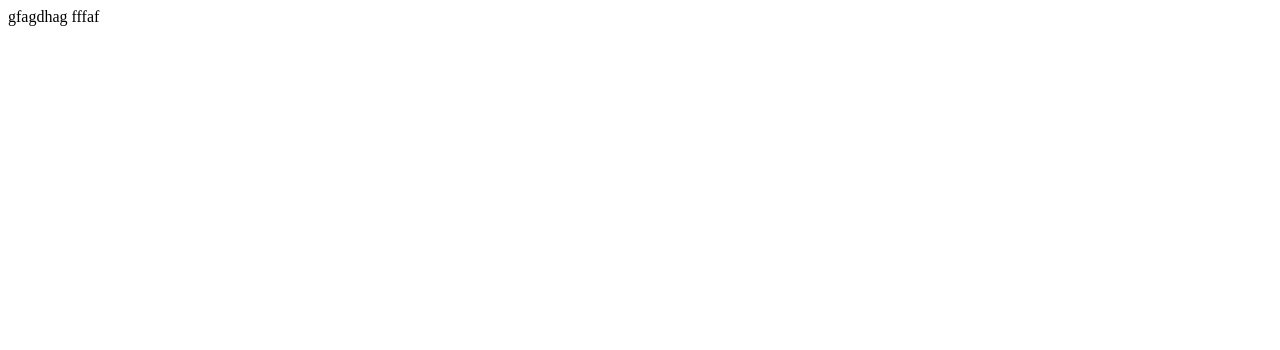
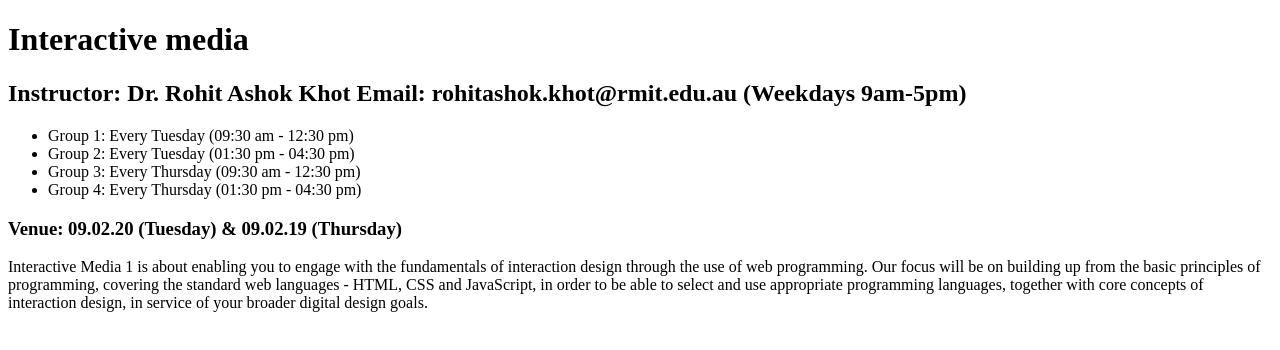
Before and after one commit to IMNOTJUSTIN778/IMNOTJUSTIN778.github.io, a plain HTML site: page index.html in a window 1280 px wide. Drawn offline with Linux system fonts and the light colour scheme.

Commit message:
Update index.html

```diff
--- a/index.html
+++ b/index.html
@@ -4,10 +4,24 @@
     <meta charset="UTF-8">
     <meta name="viewport" content="width=device-width, initial-scale=1.0">
     <title>Document</title>
-</head>gfagdhag
+</head>
 <body>
+    <h1>Interactive media</h1>
+    <h2>
+        Instructor: Dr. Rohit Ashok Khot
+        Email: rohitashok.khot@rmit.edu.au (Weekdays 9am-5pm)
+    </h2>
+    <ul>
+        <li>Group 1: Every Tuesday (09:30 am - 12:30 pm) </li>
+        <li>Group 2: Every Tuesday (01:30 pm - 04:30 pm)</li>
+        <li>Group 3: Every Thursday (09:30 am - 12:30 pm)</li>
+        <li>Group 4: Every Thursday (01:30 pm - 04:30 pm)
+        </li>
+    </ul>
 
-    fffaf
+    <h3>Venue: 09.02.20 (Tuesday) & 09.02.19 (Thursday)
+    </h3>
 
+    <p>Interactive Media 1 is about enabling you to engage with the fundamentals of interaction design through the use of web programming. Our focus will be on building up from the basic principles of programming, covering the standard web languages - HTML, CSS and JavaScript, in order to be able to select and use appropriate programming languages, together with core concepts of interaction design, in service of your broader digital design goals. </p>
 </body>
 </html>
```
